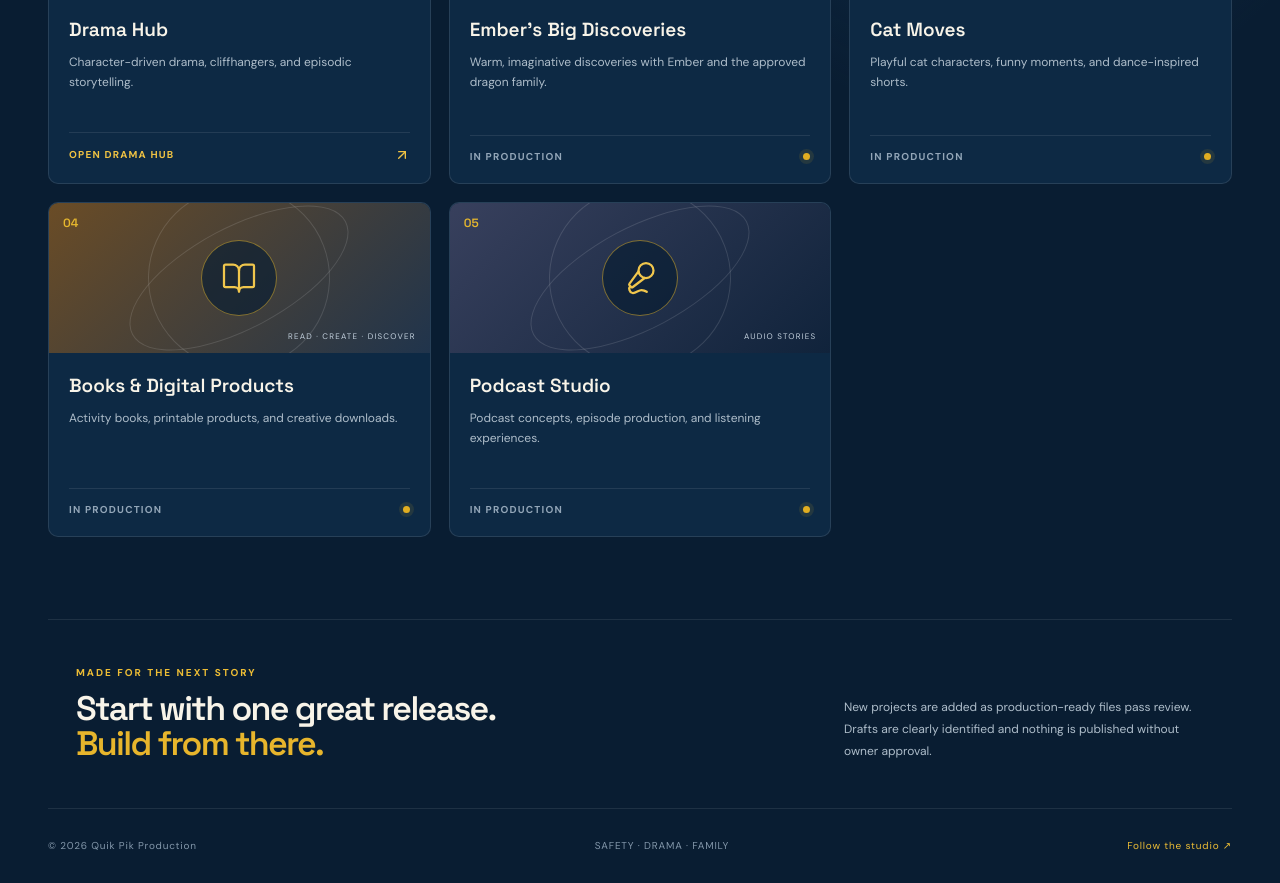
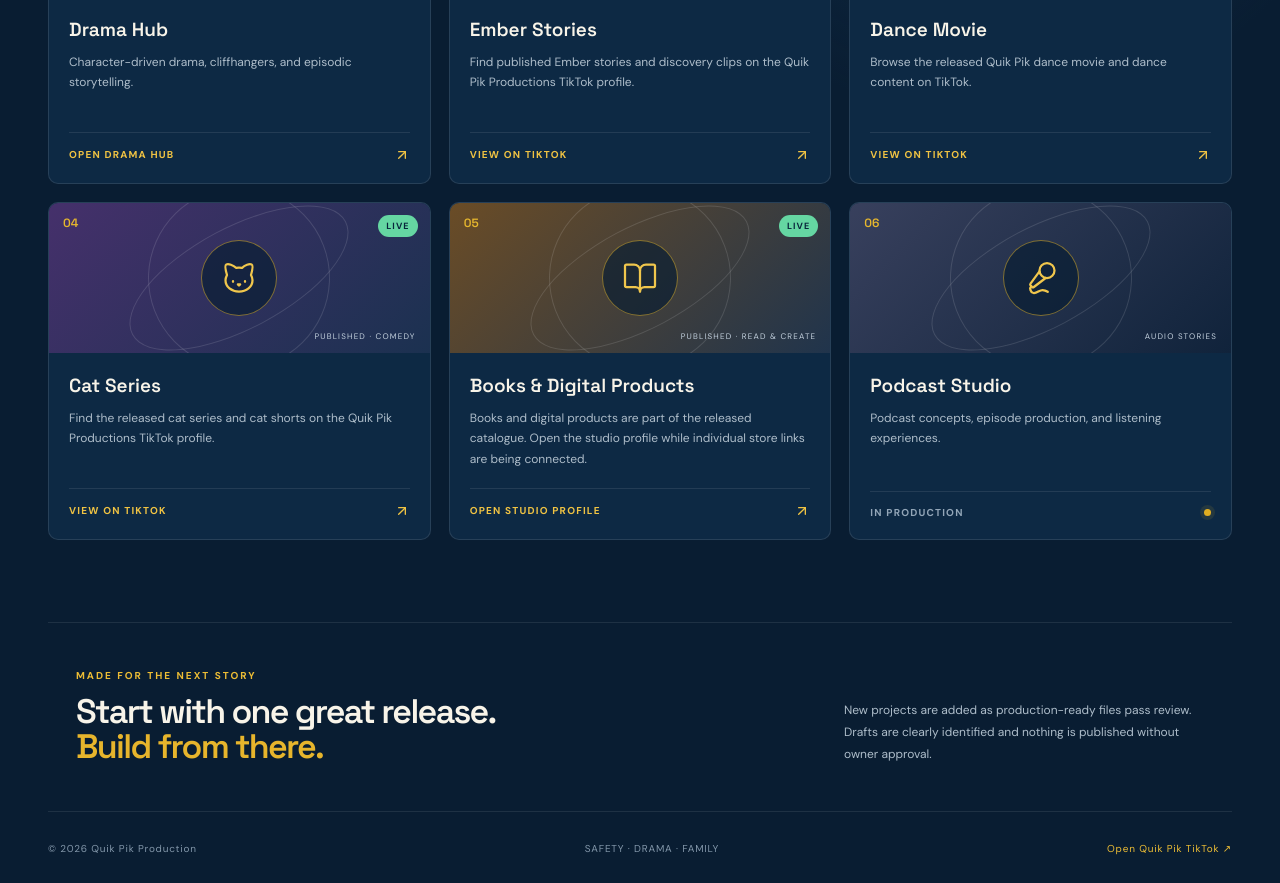
Before and after one commit to quikpikgifts-hub/shieldsync, a React (Vite) app: page / in a window 1280 px wide. Shown: the part 900-1783 px from the top of the page. Built offline with nearby package versions, Linux system fonts and the light colour scheme.

Commit message:
Show published productions and fix TikTok links
Replace misleading production statuses with published-content cards and correct TikTok profile link.

```diff
--- a/src/ProductionHub.jsx
+++ b/src/ProductionHub.jsx
@@ -3,9 +3,10 @@
 
 const projects = [
   { title: "Drama Hub", tag: "SHORT-FORM STORIES", desc: "Character-driven drama, cliffhangers, and episodic storytelling.", icon: Clapperboard, href: "https://incomparable-marshmallow-b3d5c4.netlify.app/", tone: "drama", label: "OPEN DRAMA HUB" },
-  { title: "Ember’s Big Discoveries", tag: "KIDS & FAMILY", desc: "Warm, imaginative discoveries with Ember and the approved dragon family.", icon: Sparkles, href: null, tone: "ember", label: "IN PRODUCTION" },
-  { title: "Cat Moves", tag: "COMEDY & TRENDS", desc: "Playful cat characters, funny moments, and dance-inspired shorts.", icon: Cat, href: null, tone: "cats", label: "IN PRODUCTION" },
-  { title: "Books & Digital Products", tag: "READ · CREATE · DISCOVER", desc: "Activity books, printable products, and creative downloads.", icon: BookOpen, href: null, tone: "books", label: "IN PRODUCTION" },
+  { title: "Ember Stories", tag: "PUBLISHED · KIDS & FAMILY", desc: "Find published Ember stories and discovery clips on the Quik Pik Productions TikTok profile.", icon: Sparkles, href: "https://www.tiktok.com/@gspeed25", tone: "ember", label: "VIEW ON TIKTOK" },
+  { title: "Dance Movie", tag: "PUBLISHED · DANCE", desc: "Browse the released Quik Pik dance movie and dance content on TikTok.", icon: PlayCircle, href: "https://www.tiktok.com/@gspeed25", tone: "cats", label: "VIEW ON TIKTOK" },
+  { title: "Cat Series", tag: "PUBLISHED · COMEDY", desc: "Find the released cat series and cat shorts on the Quik Pik Productions TikTok profile.", icon: Cat, href: "https://www.tiktok.com/@gspeed25", tone: "cats", label: "VIEW ON TIKTOK" },
+  { title: "Books & Digital Products", tag: "PUBLISHED · READ & CREATE", desc: "Books and digital products are part of the released catalogue. Open the studio profile while individual store links are being connected.", icon: BookOpen, href: "https://www.tiktok.com/@gspeed25", tone: "books", label: "OPEN STUDIO PROFILE" },
   { title: "Podcast Studio", tag: "AUDIO STORIES", desc: "Podcast concepts, episode production, and listening experiences.", icon: Mic2, href: null, tone: "podcast", label: "IN PRODUCTION" },
 ];
 
@@ -28,8 +29,8 @@
    <div className="qp-copy"><p className="qp-kicker">STORIES. CHARACTERS. EXPERIENCES.</p><h1>Ideas become<br/><em>something worth watching.</em></h1><p className="qp-sub">One home for Quik Pik’s stories, family adventures, funny cats, books, and audio projects. Choose a studio to explore.</p><div className="qp-actions"><a className="qp-primary" href="#studios"><PlayCircle size={18}/> Explore productions <ArrowUpRight size={16}/></a><span className="qp-no-cost">Built to grow · $0 new spend</span></div></div>
    <div className="qp-visual"><div className="qp-orbit qp-orbit-a"/><div className="qp-orbit qp-orbit-b"/><div className="qp-logo-large"><Emblem/></div><div className="qp-float qp-float-one">✦ STORY LAB</div><div className="qp-float qp-float-two">★ FAMILY · DRAMA · FUN</div></div>
   </section>
-  <section id="studios" className="qp-studios"><div className="qp-section-head"><div><p className="qp-kicker">THE PRODUCTION LINEUP</p><h2>Choose your studio</h2></div><span className="qp-count">05 CREATIVE DIVISIONS</span></div><div className="qp-grid">{projects.map((p,i)=>{const Icon=p.icon;return <article className={"qp-card "+p.tone} key={p.title}><div className="qp-card-art"><span className="qp-number">0{i+1}</span><div className="qp-art-icon"><Icon size={36} strokeWidth={1.5}/></div><span className="qp-art-tag">{p.tag}</span>{p.href && <span className="qp-availability">LIVE</span>}</div><div className="qp-card-copy"><h3>{p.title}</h3><p>{p.desc}</p>{p.href ? <a href={p.href} target="_blank" rel="noreferrer" className="qp-card-link" aria-label={"Open "+p.title+" in a new tab"}>{p.label}<ArrowUpRight size={16}/></a> : <div className="qp-card-link qp-card-pending"><span>{p.label}</span><span className="qp-status-dot" aria-hidden="true"/></div>}</div></article>})}</div></section>
+  <section id="studios" className="qp-studios"><div className="qp-section-head"><div><p className="qp-kicker">THE PRODUCTION LINEUP</p><h2>Choose your studio</h2></div><span className="qp-count">06 CREATIVE DIVISIONS</span></div><div className="qp-grid">{projects.map((p,i)=>{const Icon=p.icon;return <article className={"qp-card "+p.tone} key={p.title}><div className="qp-card-art"><span className="qp-number">0{i+1}</span><div className="qp-art-icon"><Icon size={36} strokeWidth={1.5}/></div><span className="qp-art-tag">{p.tag}</span>{p.href && <span className="qp-availability">LIVE</span>}</div><div className="qp-card-copy"><h3>{p.title}</h3><p>{p.desc}</p>{p.href ? <a href={p.href} target="_blank" rel="noreferrer" className="qp-card-link" aria-label={"Open "+p.title+" in a new tab"}>{p.label}<ArrowUpRight size={16}/></a> : <div className="qp-card-link qp-card-pending"><span>{p.label}</span><span className="qp-status-dot" aria-hidden="true"/></div>}</div></article>})}</div></section>
   <section className="qp-bottom"><div><p className="qp-kicker">MADE FOR THE NEXT STORY</p><h2>Start with one great release.<br/><em>Build from there.</em></h2></div><p>New projects are added as production-ready files pass review. Drafts are clearly identified and nothing is published without owner approval.</p></section>
-  <footer className="qp-footer"><span>© {new Date().getFullYear()} Quik Pik Production</span><span>SAFETY · DRAMA · FAMILY</span><a href="https://www.tiktok.com/@gspeed25">Follow the studio ↗</a></footer>
+  <footer className="qp-footer"><span>© {new Date().getFullYear()} Quik Pik Production</span><span>SAFETY · DRAMA · FAMILY</span><a href="https://www.tiktok.com/@gspeed25" target="_blank" rel="noreferrer">Open Quik Pik TikTok ↗</a></footer>
  </main>
 }
```
